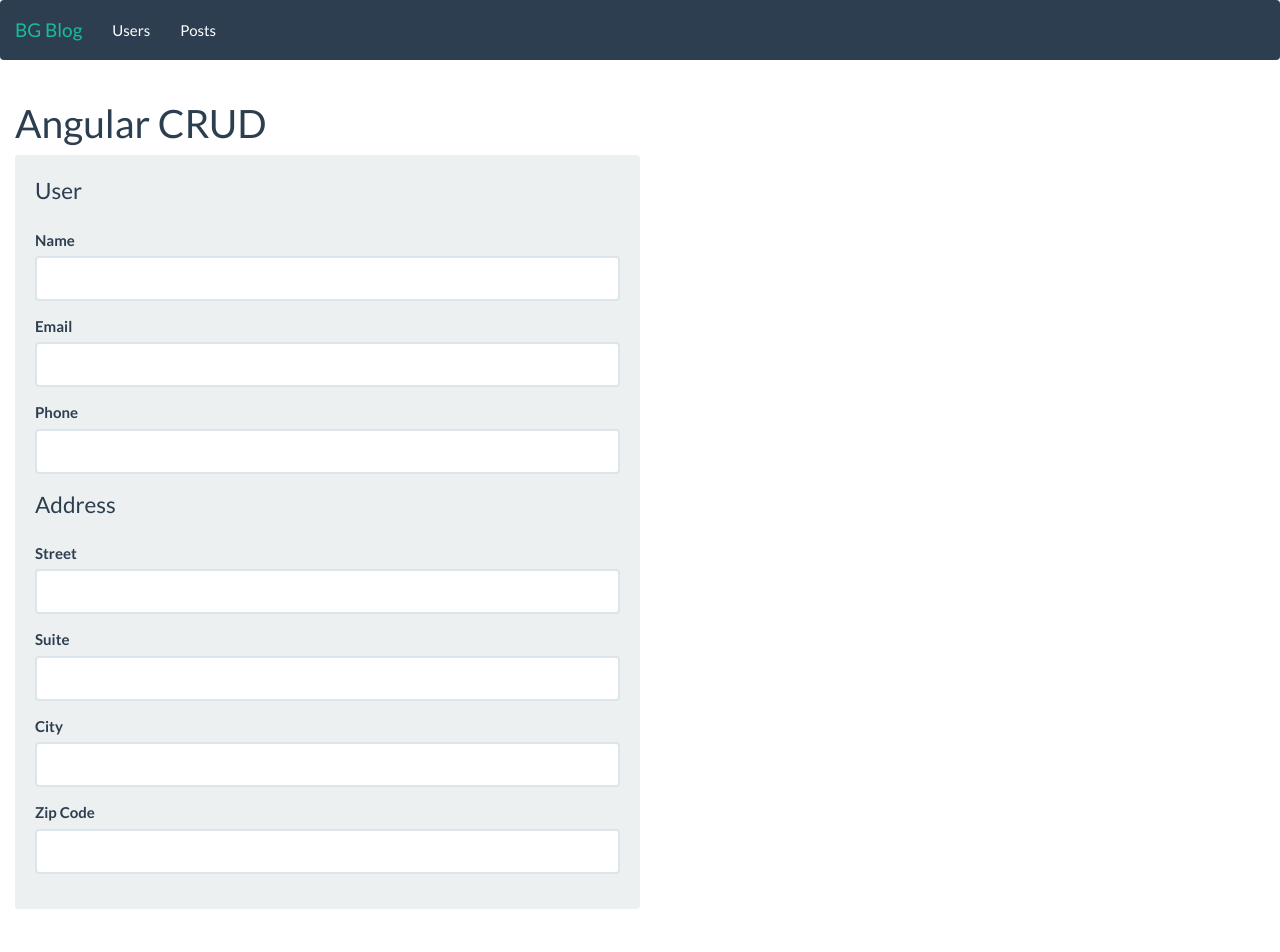
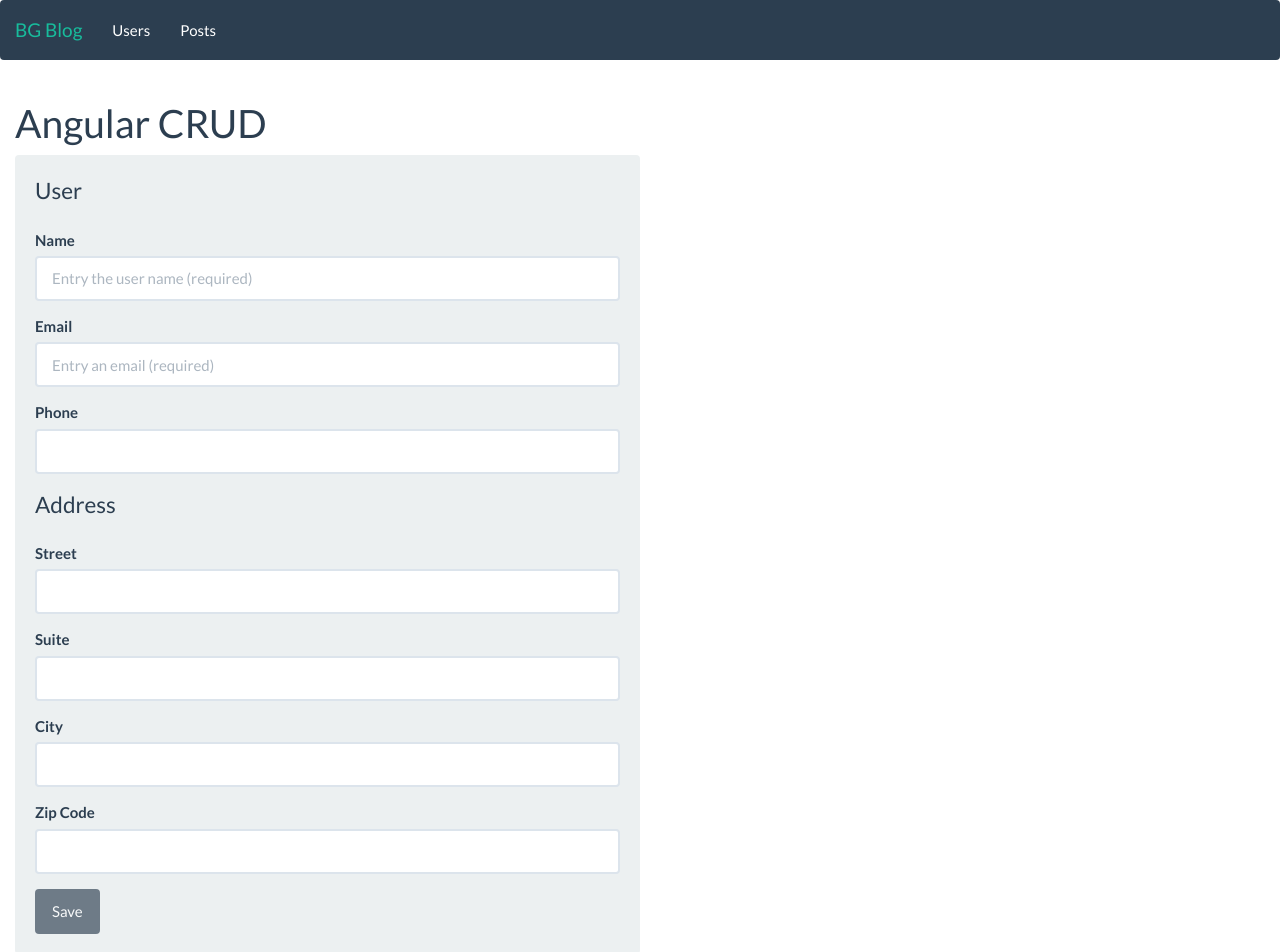
Before and after one commit to gusjabar/angularCRUD, an Angular app: page /new in a window 1280 px wide. Shown: the top 952 px of the page. Before the commit the page ends 929 px from the top, so only its background shows below. Built offline with nearby package versions, Linux system fonts and the light colour scheme.

Commit message:
added custom validation for email, username and has-error/has-success style class.

```diff
--- a/src/app/app.module.ts
+++ b/src/app/app.module.ts
@@ -1,6 +1,7 @@
 import { BrowserModule } from '@angular/platform-browser';
 import { NgModule } from '@angular/core';
-import { FormsModule } from '@angular/forms';
+import { FormsModule, ReactiveFormsModule } from '@angular/forms';
+
 import { HttpModule } from '@angular/http';
 
 import { UsersModule } from './users/users.module';
@@ -23,6 +24,7 @@ import { usersRouting } from './users/user.routing';
   imports: [
     BrowserModule,
     FormsModule,
+    ReactiveFormsModule,
     HttpModule,
     UsersModule,
     PostsModule,
--- /dev/null
+++ b/src/app/users/email.validator.ts
@@ -0,0 +1,13 @@
+import { FormControl } from '@angular/forms';
+
+export class EmailValidator {
+    static Format(ctrl: FormControl) {
+
+
+        var EMAIL_REGEXP = /^(([^<>()\[\]\\.,;:\s@"]+(\.[^<>()\[\]\\.,;:\s@"]+)*)|(".+"))@((\[[0-9]{1,3}\.[0-9]{1,3}\.[0-9]{1,3}\.[0-9]{1,3}])|(([a-zA-Z\-0-9]+\.)+[a-zA-Z]{2,}))$/
+        if (ctrl.value && !EMAIL_REGEXP.test(ctrl.value))
+            return { "invalid": true };
+        return null;
+    }
+
+}
--- a/src/app/users/user-form.component.ts
+++ b/src/app/users/user-form.component.ts
@@ -1,8 +1,32 @@
 import { Component } from '@angular/core';
+import { FormGroup, FormBuilder, Validators } from '@angular/forms';
+
+
+import { EmailValidator } from './email.validator';
 
 @Component({
     templateUrl: 'user-form.template.html'
+
 })
 export class UserFormComponent {
+    userForm: FormGroup;
+
+    constructor(fb: FormBuilder) {
+
+        this.userForm = fb.group({
+            userName: ['', Validators.required],
+            email: ['', Validators.compose([
+                Validators.required,
+                EmailValidator.Format
+            ])],
+            address: fb.group({
+                street: [''],
+                suite: [''],
+                city: [''],
+                zipcode: ['']
+            })
+        });
+        console.log(this.userForm);
+    }
 
 }
--- a/src/app/users/user-form.template.html
+++ b/src/app/users/user-form.template.html
@@ -1,14 +1,47 @@
 <div class="col-md-6 col-lg-6 well">
-    <form>
+    <form [formGroup]="userForm">
         <fieldset>
             <legend>User</legend>
-            <div class="form-group">
+            <div class="form-group"
+              [ngClass]="{'has-error': (userForm.controls.userName.touched
+                                    && userForm.controls.userName.errors),
+                        'has-success': (userForm.controls.userName.touched
+                                    && !userForm.controls.userName.errors)}">
                 <label for="userName" class="control-label">Name</label>
-                <input type="text" class="form-control" id="userName">
+                <input
+                    type="text"
+                    class="form-control"
+                    id="userName"
+                    placeholder="Entry the user name (required)"
+                    formControlName="userName">
+                <div class="alert alert-danger" [hidden]="!(userForm.controls.userName.touched
+                         && userForm.controls.userName.errors)">
+                    <p [hidden]="!userForm.controls.userName.errors?.required">
+                        User name is required
+                    </p>
+                </div>
             </div>
-            <div class="form-group">
+            <div class="form-group"
+            [ngClass]="{'has-error': (userForm.controls.email.touched
+                                    && userForm.controls.email.errors),
+                        'has-success': (userForm.controls.email.touched
+                                    && !userForm.controls.email.errors)}">
                 <label for="email" class="control-label">Email</label>
-                <input type="text" class="form-control" id="email">
+                <input
+                    type="text"
+                    class="form-control"
+                    id="email"
+                    placeholder="Entry an email (required)"
+                    formControlName="email">
+                <div class="alert alert-danger" [hidden]="!(userForm.controls.email.touched
+                         && userForm.controls.email.errors)">
+                    <p [hidden]="!userForm.controls.email.errors?.invalid">
+                        Should be a valid email
+                    </p>
+                    <p [hidden]="!userForm.controls.email.errors?.required">
+                        Email is required
+                    </p>
+                </div>
             </div>
             <div class="form-group">
                 <label for="phone" class="control-label">Phone</label>
@@ -34,5 +67,11 @@
                 <input type="text" class="form-control" id="zipcode">
             </div>
         </fieldset>
+        <button
+        class="btn btn-primary"
+        type="submit"
+        [disabled]="!userForm.valid">
+            Save
+        </button>
     </form>
 </div>
--- a/src/app/users/users.component.ts
+++ b/src/app/users/users.component.ts
@@ -1,4 +1,5 @@
 import { Component, Inject, OnInit } from '@angular/core';
+
 import { UserServices } from './users.services';
 import { User } from './user';
 
@@ -7,19 +8,17 @@ import { User } from './user';
     templateUrl: 'users.template.html'
 })
 export class UsersComponent implements OnInit {
+    _servicesUser: UserServices
     users: User[];
-    _servicesUser: UserServices
+
+
     constructor(private servicesUser: UserServices) {
         this._servicesUser = servicesUser;
     }
     ngOnInit() {
         this._servicesUser
             .getUser()
-            .subscribe(s => {
-
-                this.users = s;
-                console.log(this.users);
-            });
+            .subscribe(s => this.users = s);
 
     }
 }
```
Also changed, not shown: src/app/users/users.module.ts (+7 -2 lines).
